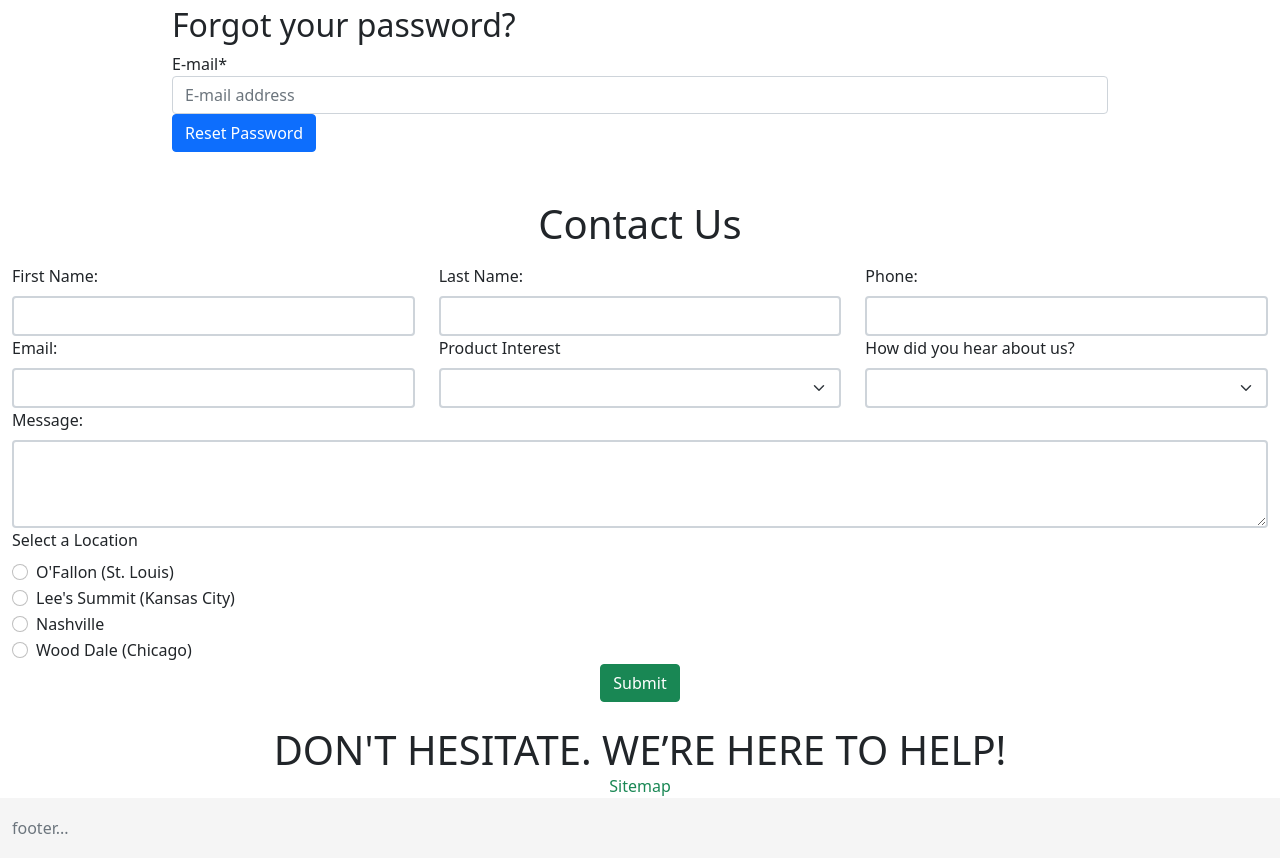
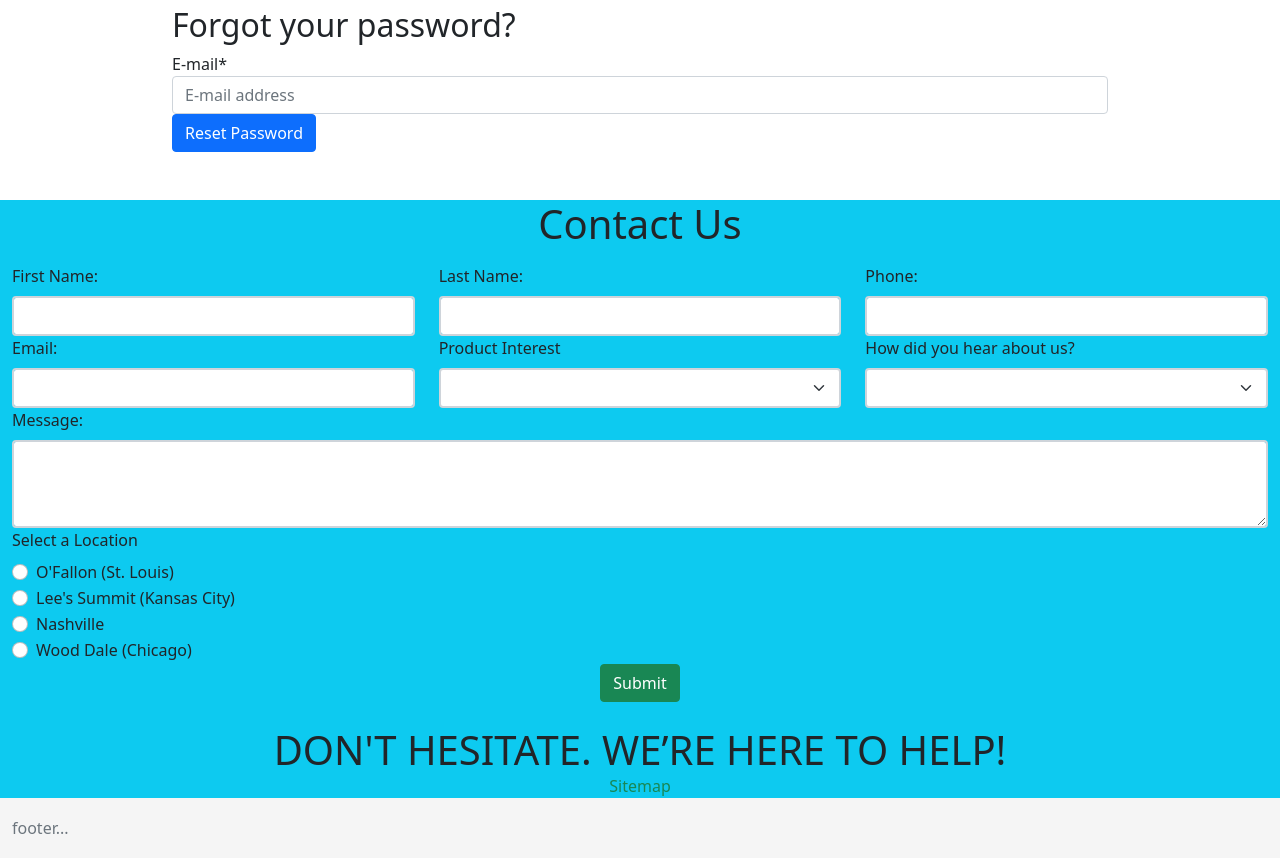
Before and after one commit to Kenan-Kadic/wood, a Django app: page /accounts/password/reset/ in a window 1280 px wide. Shown: the part 193-1051 px from the top of the page. Run offline with Django 3.2, Linux system fonts and the light colour scheme; some libraries are stand-ins or nearby versions.

Commit message:
adding bg to the contact

```diff
--- a/templates/_base.html
+++ b/templates/_base.html
@@ -117,7 +117,7 @@
     </div>
 
 <!--contact us-->
-    <div class="container-fluid">
+    <div class="container-fluid bg-info">
         <div class="row">
             <div class="col-md-12">
                 <p class="d-flex justify-content-center display-6">Contact Us</p>
```
